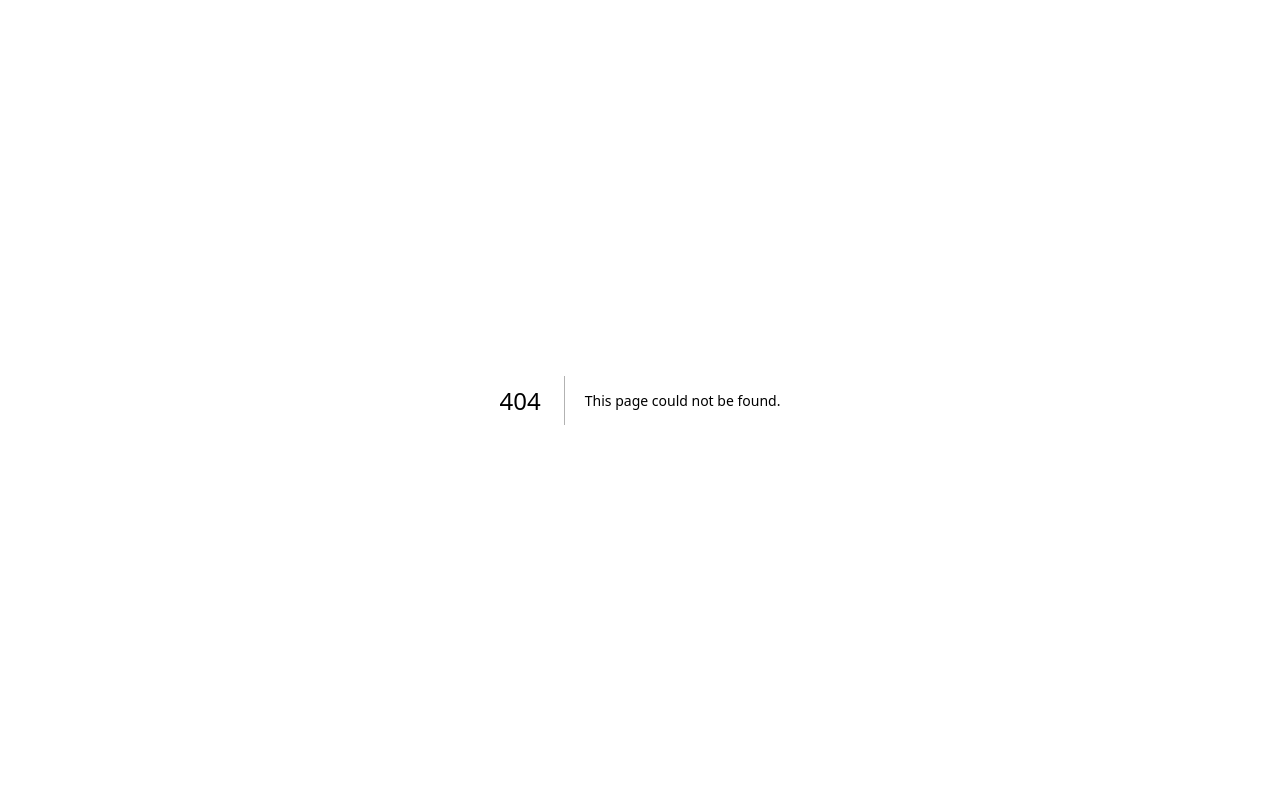
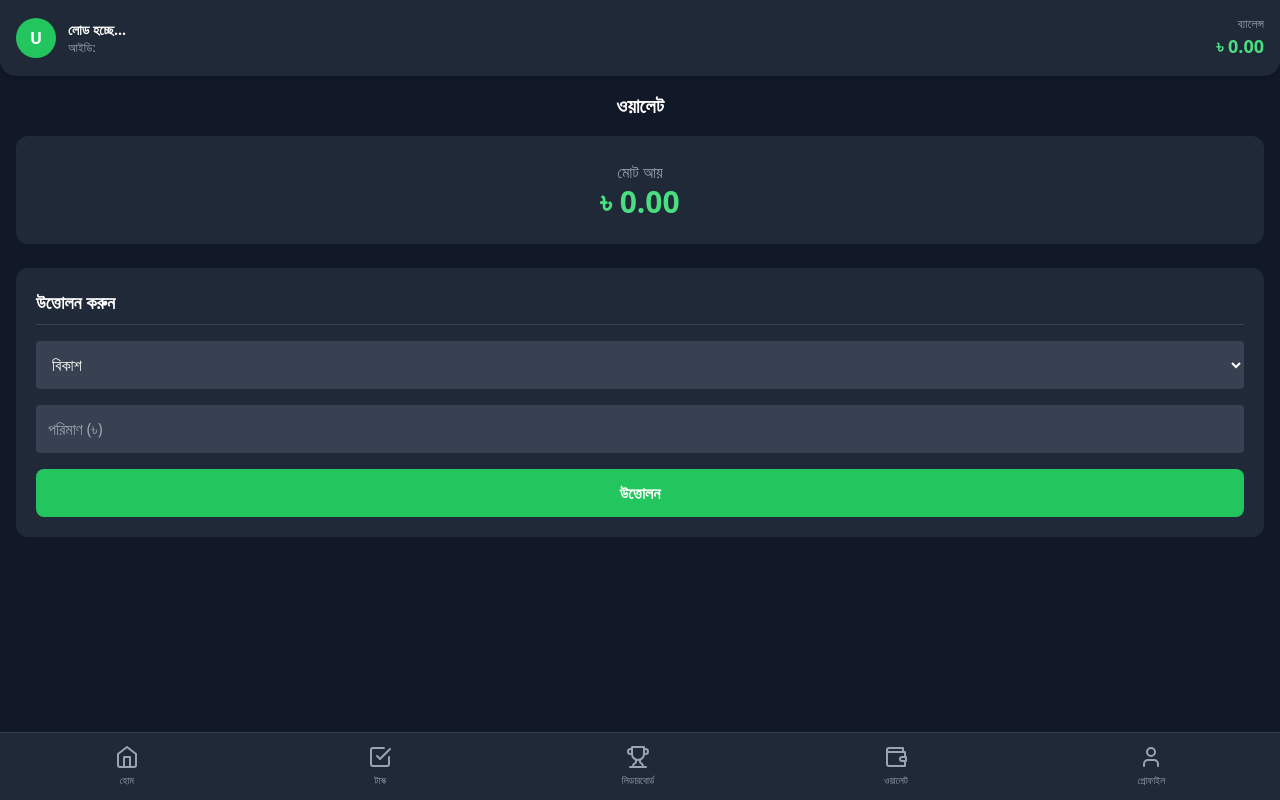
Before and after one commit to nahidx07/lakhpoti-app, a Next.js app: page /wallet in a window 1280 px wide. Before the commit this address had no page. Built offline with nearby package versions, Linux system fonts and the light colour scheme.

Commit message:
Create page.js

```diff
--- /dev/null
+++ b/app/wallet/page.js
@@ -0,0 +1,48 @@
+"use client";
+import { useState } from 'react';
+import Header from '@/components/Header';
+import BottomNav from '@/components/BottomNav';
+import { useStore } from '@/lib/store';
+
+export default function Wallet() {
+  const { user } = useStore();
+  const [amount, setAmount] = useState('');
+  const [method, setMethod] = useState('bKash');
+
+  const handleWithdraw = async (e) => {
+    e.preventDefault();
+    if(user.balance < amount) return alert("পর্যাপ্ত ব্যালেন্স নেই!");
+
+    await fetch('/api/withdraw', {
+      method: 'POST',
+      body: JSON.stringify({ userId: user.telegram_id, name: user.name, amount, method })
+    });
+    alert('উত্তোলন রিকোয়েস্ট সফলভাবে পাঠানো হয়েছে!');
+    setAmount('');
+  };
+
+  return (
+    <div className="min-h-screen pb-20">
+      <Header />
+      <div className="p-4">
+        <h1 className="text-xl font-bold mb-4 text-center">ওয়ালেট</h1>
+        <div className="bg-gray-800 p-6 rounded-xl text-center mb-6">
+          <p className="text-gray-400">মোট আয়</p>
+          <h2 className="text-3xl font-bold text-green-400">৳ {user?.total_earnings || "0.00"}</h2>
+        </div>
+        <div className="bg-gray-800 p-5 rounded-xl">
+          <h3 className="text-lg font-semibold mb-4 border-b border-gray-700 pb-2">উত্তোলন করুন</h3>
+          <form onSubmit={handleWithdraw} className="space-y-4">
+            <select value={method} onChange={(e)=>setMethod(e.target.value)} className="w-full p-3 rounded bg-gray-700 outline-none">
+              <option value="bKash">বিকাশ</option>
+              <option value="Nagad">নগদ</option>
+            </select>
+            <input type="number" value={amount} onChange={(e)=>setAmount(e.target.value)} required placeholder="পরিমাণ (৳)" className="w-full p-3 rounded bg-gray-700 outline-none" />
+            <button type="submit" className="w-full bg-green-500 text-white font-bold py-3 rounded-lg">উত্তোলন</button>
+          </form>
+        </div>
+      </div>
+      <BottomNav />
+    </div>
+  );
+}
```
